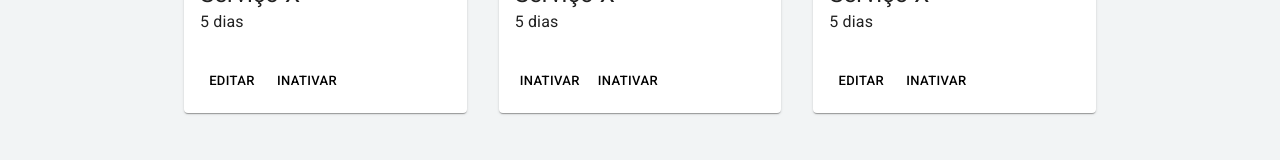
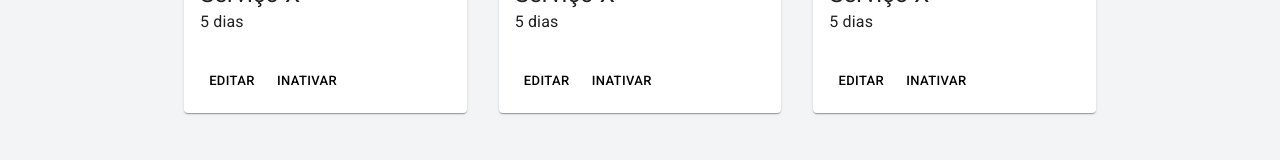
Before and after one commit to ReizeeCode/upfreela, a Next.js app: page /user/dashboard in a window 1280 px wide. Shown: the part 477-637 px from the top of the page. Built offline with nearby package versions, Linux system fonts and the light colour scheme.

Commit message:
Corrigindo erros de importação

```diff
--- a/pages/auth/signup/styles.js
+++ b/pages/auth/signup/styles.js
@@ -1,4 +1,4 @@
-import { makeStyles } from '@material-ui/styles'
+import { makeStyles } from '@material-ui/core/styles'
 
 const useStyles = makeStyles((theme) =>  ({
   container: {
--- a/pages/user/dashboard.js
+++ b/pages/user/dashboard.js
@@ -60,7 +60,7 @@ export default function Home() {
                 actions={
                   <>
                     <Button size="small" color="primary">
-                      Inativar
+                      Editar
                     </Button>
                     <Button size="small" color="primary">
                       Inativar
--- a/pages/user/publish/formValues.js
+++ b/pages/user/publish/formValues.js
@@ -30,7 +30,8 @@ const validationSchema = yup.object().shape({
     name: yup.string()
       .required('Campo requerido'),
 
-    phone: yup.number()
+      phone: yup.number()
+      .typeError("Digite um número")
       .required('Campo requerido'),
 
     files: yup.array()
--- a/pages/user/publish/index.js
+++ b/pages/user/publish/index.js
@@ -10,7 +10,6 @@ import {
   Typography,
   FormControl,
   FormHelperText,
-  Input,
   InputLabel
 } from '@material-ui/core'
 
```
